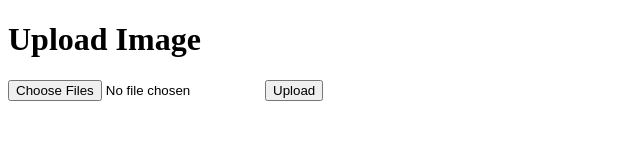
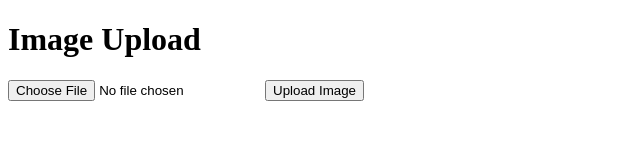
Before and after one commit to ijaz003/cloudinary, a website: page index.html in a window 1280 px wide. Shown: the whole page, without its empty margins (0-640 px from the left). Drawn offline with nearby package versions, Linux system fonts and the light colour scheme.

Commit message:
commited

```diff
--- a/index.html
+++ b/index.html
@@ -1,62 +1,15 @@
 <!DOCTYPE html>
 <html lang="en">
 <head>
-  <meta charset="UTF-8">
-  <meta name="viewport" content="width=device-width, initial-scale=1.0">
-  <title>Image Upload</title>
+    <meta charset="UTF-8">
+    <meta name="viewport" content="width=device-width, initial-scale=1.0">
+    <title>Upload Image</title>
 </head>
 <body>
-  <h1>Upload Image</h1>
-  <input type="file" id="imageInput" name="image" accept="image/*" multiple>
-  <button onclick="uploadImages()">Upload</button>
-  <div id="uploadStatus"></div>
-
-  <script src="https://cdn.jsdelivr.net/npm/axios/dist/axios.min.js"></script>
-  <script>
-    async function uploadImages() {
-      const fileInput = document.getElementById('imageInput');
-      const files = fileInput.files;
-
-      if (files.length === 0) {
-        alert("Please select at least one image.");
-        return;
-      }
-
-      const formData = new FormData();
-
-      for (let i = 0; i < files.length; i++) {
-        formData.append('images', files[i]);
-      }
-
-      try {
-        const response = await axios.post('http://localhost:3000/upload', formData, {
-          headers: {
-            'Content-Type': 'multipart/form-data'
-          }
-        });
-
-        if (response.status === 200) {
-          const uploadedImages = response.data.imageUrls;
-          const uploadStatus = document.getElementById('uploadStatus');
-          uploadStatus.innerHTML = '';
-
-          uploadedImages.forEach(imageUrl => {
-            const img = document.createElement('img');
-            img.src = imageUrl;
-            img.style.maxWidth = '200px';
-            img.style.maxHeight = '200px';
-            uploadStatus.appendChild(img);
-          });
-
-          alert("Images uploaded successfully.");
-        } else {
-          alert("Error uploading images");
-        }
-      } catch (error) {
-        console.error("Error:", error);
-        alert("Internal server error. Please try again later.");
-      }
-    }
-  </script>
+    <h1>Image Upload</h1>
+    <form action="http://localhost:3000/upload" method="post" enctype="multipart/form-data">
+        <input type="file" name="image" required>
+        <button type="submit">Upload Image</button>
+    </form>
 </body>
 </html>
--- a/server.js
+++ b/server.js
@@ -61,6 +61,11 @@ app.post('/upload', upload.single('image'), async (req, res) => {
   }
 });
 
+app.get('/read',async(req,res)=>{
+  const data=await imageModel.find({});
+  res.send(data);
+})
+
 app.listen(3000, () => {
   console.log('Server is running on port 3000');
 });
```
